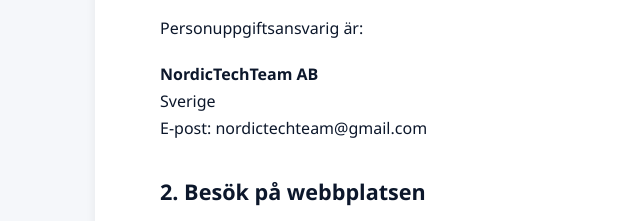
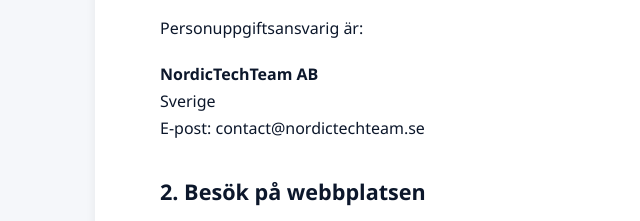
Before and after one commit to Jupiter510/NordicTechTeam, a plain HTML site: page integritet.html in a window 1280 px wide. Shown: the part 455-676 px from the top of the page, 70-710 px from the left. Drawn offline with Linux system fonts and the light colour scheme.

Commit message:
Revise contact email and fix HTML formatting
Updated contact email and ensured proper HTML structure.

```diff
--- a/integritet.html
+++ b/integritet.html
@@ -42,7 +42,7 @@
             <p>
                 <strong>NordicTechTeam AB</strong><br>
                 Sverige<br>
-                E-post: nordictechteam@gmail.com
+                E-post: contact@nordictechteam.se
             </p>
 
             <h3>2. Besök på webbplatsen</h3>
```
